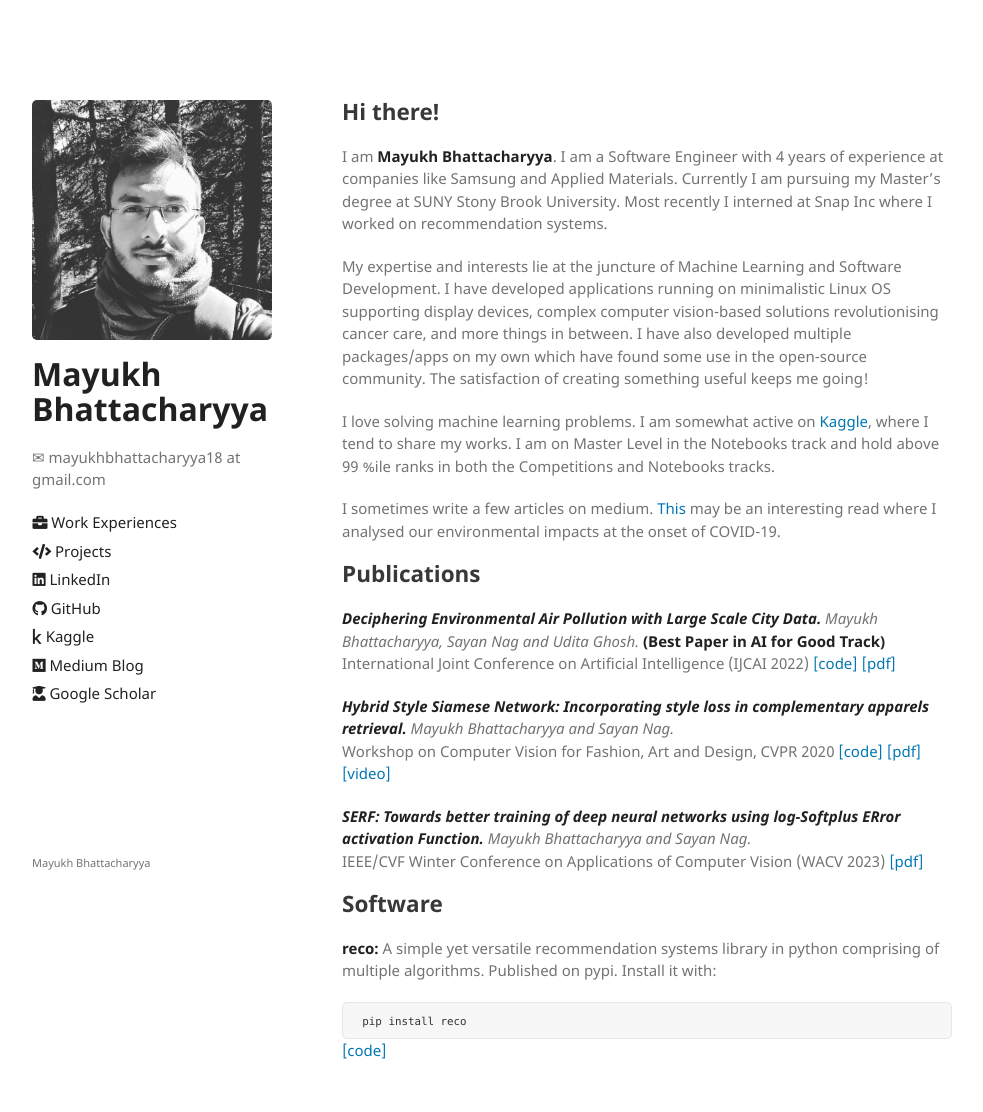
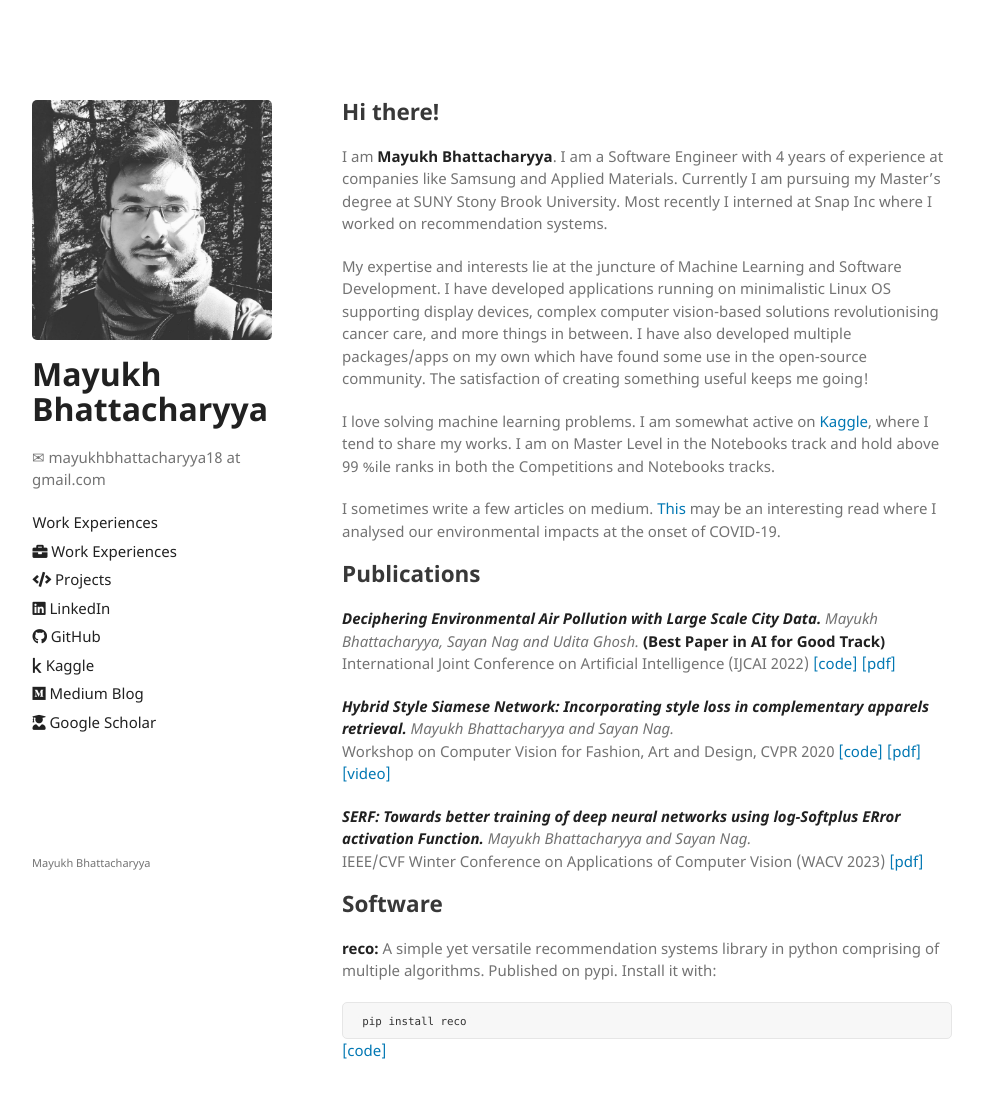
Before and after one commit to mayukh18/mayukh18.github.io, a Jekyll site: the page built from index.md, in a window 1280 px wide. Shown: the whole page, without its empty margins (118-1101 px from the left). Built offline with Jekyll 4.4.1, drawn with Linux system fonts in a browser that asks for light colours; the repository's description, which GitHub fills in, is left out.

Commit message:
Update sidebar.html

```diff
--- a/_includes/sidebar.html
+++ b/_includes/sidebar.html
@@ -10,6 +10,7 @@
       }
     </style>
     <ul class="link">
+      <li><a href="/assets/Mayukh Bhattacharyya Resume.pdf"><i class="fa-regular fa-file-user"></i> Work Experiences</a></li>
       <li><a href="/work_ex"><i class="fas fa-briefcase"></i> Work Experiences</a></li>
       <li><a href="/projects"><i class="fas fa-code"></i> Projects</a></li>
 
```
